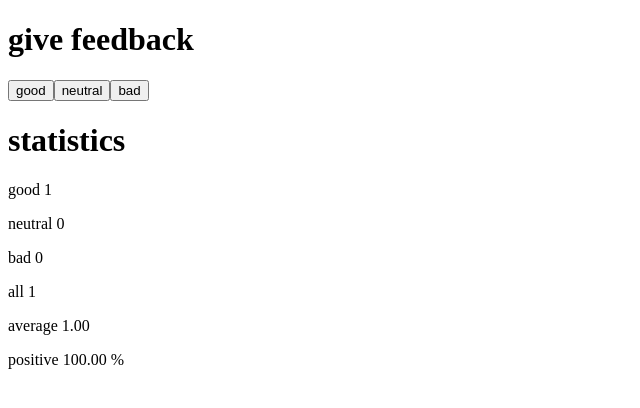
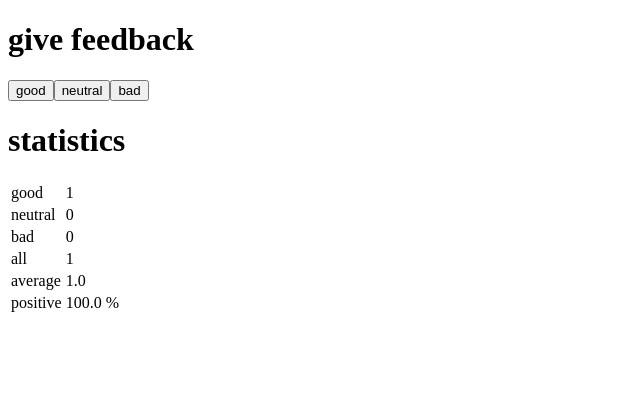
Before and after one commit to lauraFortune/fullstackopen, a React (Create React App) app in the folder part1/unicafe/: page / in a window 1280 px wide. Both pictures are taken after a click on the button "good". Shown: the top 408 px of the page, without its empty margins (0-640 px from the left). Built offline with nearby package versions, Linux system fonts and the light colour scheme.

Commit message:
Exercise 1.11: Unicafe, step6

```diff
--- a/part1/unicafe/src/App.js
+++ b/part1/unicafe/src/App.js
@@ -11,20 +11,22 @@
   )
 }
 
-const StatisticLine = ({text, stat}) => <p>{text} {stat}</p>
+const StatisticLine = ({text, value}) => <tr><td>{text}</td><td>{value}</td></tr>
 
 const Statistics = ({good, neutral, bad, all, average, positive}) => {
   return(
     all <= 0
     ? <p>No feedback given</p>
-    : <>
-        <StatisticLine text="good" stat={good} />
-        <StatisticLine text="neutral" stat={neutral} />
-        <StatisticLine text="bad" stat={bad} />
-        <StatisticLine text="all" stat={all} />
-        <StatisticLine text="average" stat={average} />
-        <StatisticLine text="positive" stat={positive} />
-      </>
+    : <table>
+        <tbody>
+          <StatisticLine text="good" value={good} />
+          <StatisticLine text="neutral" value={neutral} />
+          <StatisticLine text="bad" value={bad} />
+          <StatisticLine text="all" value={all} />
+          <StatisticLine text="average" value={average} />
+          <StatisticLine text="positive" value={positive} />
+        </tbody>
+      </table>
   )
 }
 
@@ -35,10 +37,10 @@
 
   //stats
   const all = (good + neutral + bad)
-  const average = ((good - bad) / all).toFixed(2)
-  const positive = ((good/all) * 100).toFixed(2) + ' %'
+  const average = ((good - bad) / all).toFixed(1)
+  const positive = ((good/all) * 100).toFixed(1) + ' %'
 
-  //click handler
+  //button handler
   const handleClick = (stateSetter, state) => () => stateSetter(state + 1)
 
   return(
```
